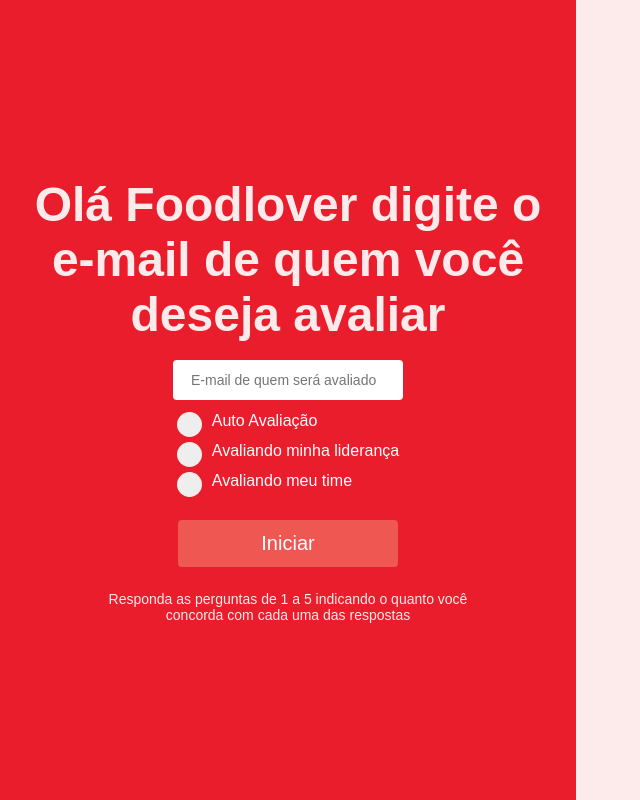
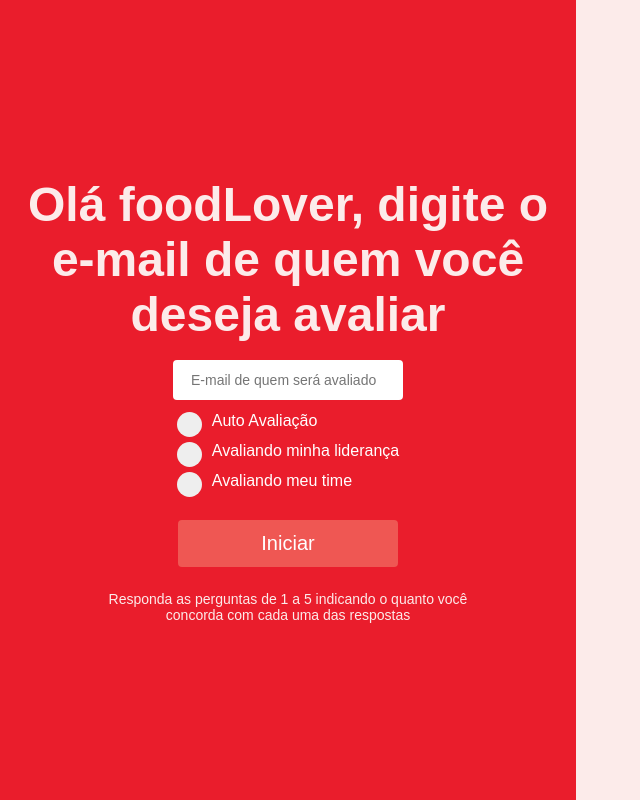
Before and after one commit to lucas-urquiza/Feedback_Ifood, a React (Create React App) app: page / in a window 1280 px wide. Shown: the whole page, without its empty margins (0-640 px from the left). Built offline with nearby package versions, Linux system fonts and the light colour scheme; a web font is replaced by a local one.

Commit message:
Altera textos

```diff
--- a/src/App.js
+++ b/src/App.js
@@ -179,9 +179,9 @@
 
         {/* Lado Esquerdo */}
         <div className="infoBox">
-          {canStart ? ( <h1>Olá Foodlover digite o e-mail de quem você deseja avaliar</h1>) : (
+          {canStart ? ( <h1>Olá foodLover, digite o e-mail de quem você deseja avaliar</h1>) : (
             <h1 className="hideOnMobile">
-              Como o Foodlover avaliado esta desenvolvendo novos lideres?
+              Como o(a) foodLover avaliado(a) está desenvolvendo novos(as) líderes?
             </h1>
           ) }
 
```
